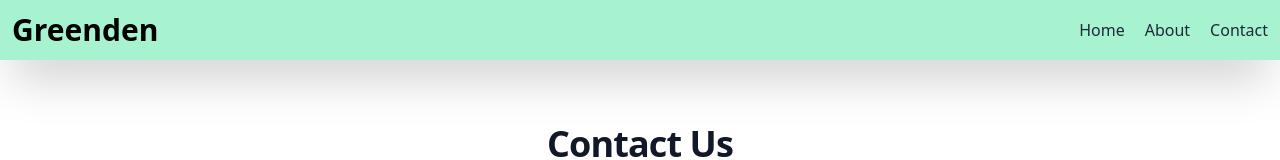
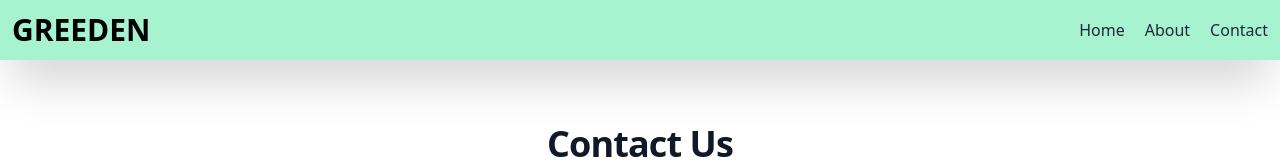
Before and after one commit to RashikaDeveloper/greendenproject, a website: page contact.html in a window 1280 px wide. Shown: the top 160 px of the page. Drawn offline with nearby package versions, Linux system fonts and the light colour scheme.

Commit message:
new file

```diff
--- a/contact.html
+++ b/contact.html
@@ -14,7 +14,7 @@
 <body>
     <!-- Responsive Navbar -->
      <header class="bg-green-200 p-3 flex justify-between items-center shadow-2xl sticky top-0 z-10">
-        <h1 class="text-3xl font-bold">Greenden</h1>
+        <h1 class="text-3xl font-bold">GREEDEN</h1>
         <button class="md:hidden ml-auto">
 
             <svg xmlns="http://www.w3.org/2000/svg" fill="none" viewBox="0 0 24 24" stroke-width="1.5" stroke="currentColor" class="w-6 h-6">
```
